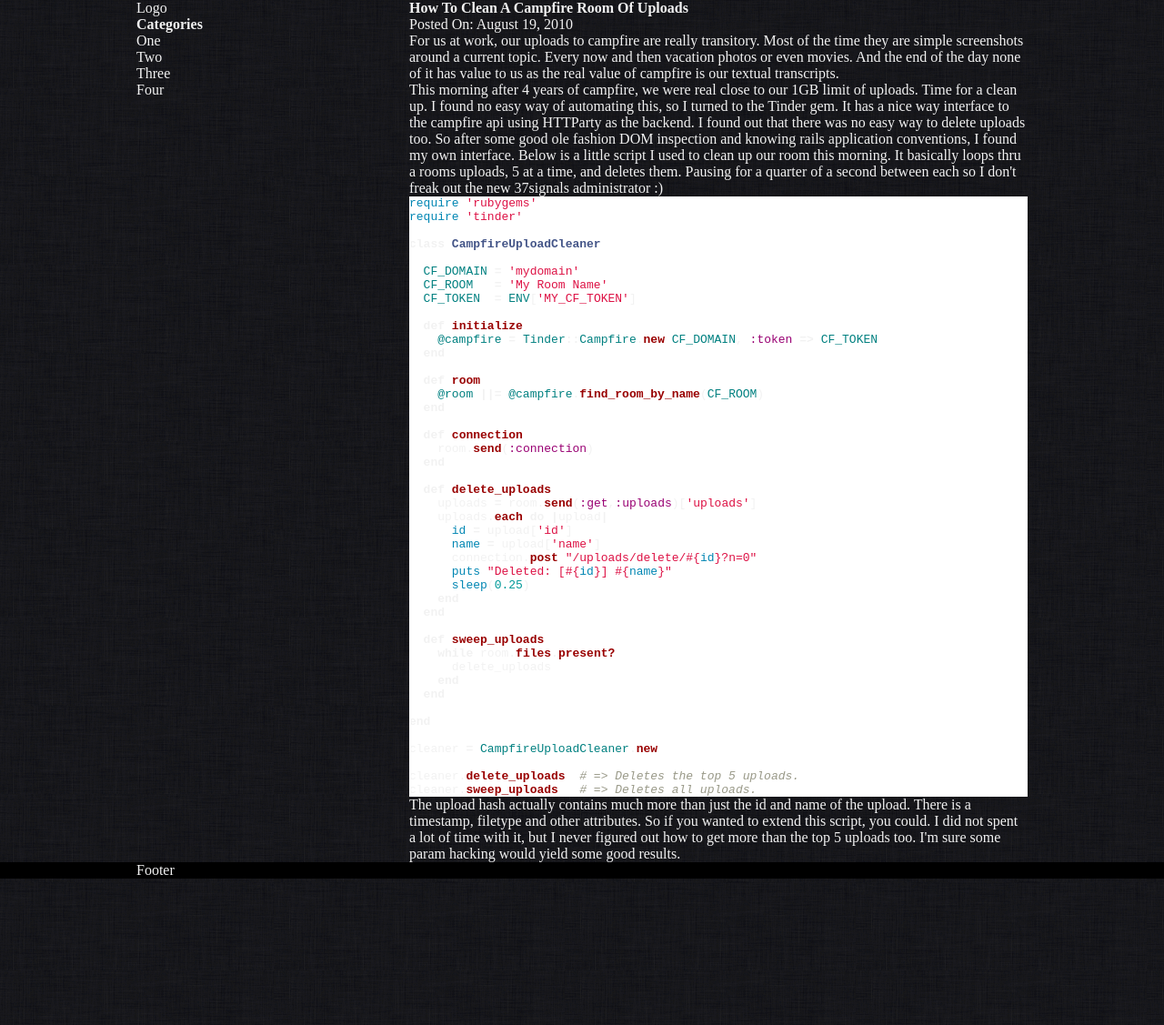
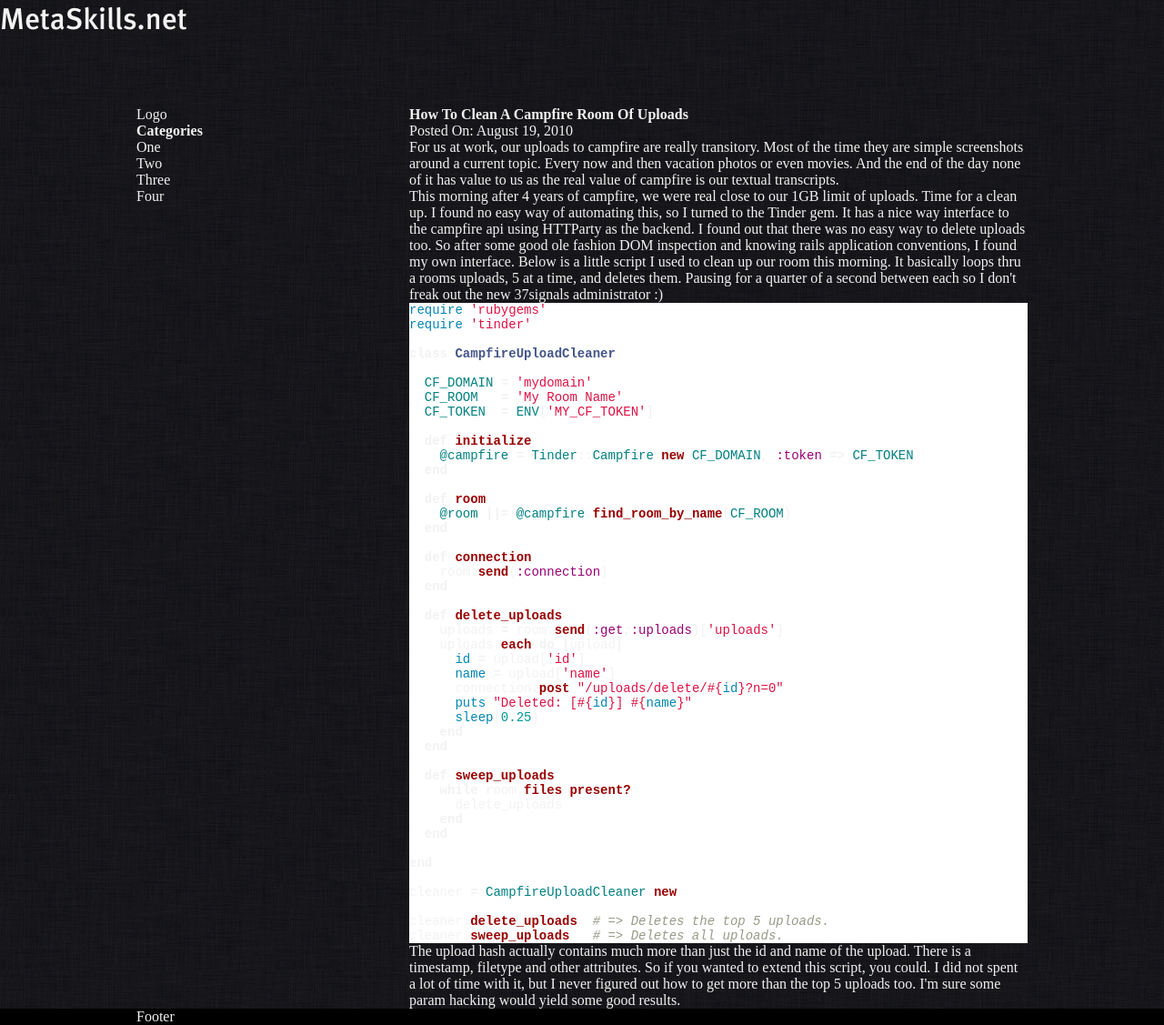
Before and after one commit to codefriendly/metaskills.net, a Jekyll site: the page built from _posts/2010-08-19-how-to-clean-a-campfire-room-of-uploads.html, in a window 1280 px wide. Shown: the whole page at 91% size. Built offline with Jekyll 4.4.1, drawn with Linux system fonts in a browser that asks for light colours; before the commit the page ends 966 px from its top, so only the background shows below that.

Commit message:
New fonts, start header.

```diff
--- a/README.textile
+++ b/README.textile
@@ -9,6 +9,8 @@ h1. Todo
 * Think about google sitemap again.
 * Consider using feedburner vs my own alternate atom?
   - Consider this XML too. https://github.com/metajack/metajack.im/blob/master/atom.xml
+* Consider doing HP with summarize
+  http://intridea.com/2010/12/3/summarize-a-ruby-c-binding-for-open-text-summarizer
 
 
 h1. Development Setup
@@ -29,4 +31,4 @@ Remember to add /opt/local/Library/Frameworks/Python.framework/Versions/2.6/bin
 
 h1. License
 
-All blog content and images are Copyright (c) 2006-2011, Kenneth Todd Collins. Use is strictly forbidden unless consent is given. Only jekyll plugins and helpers are MIT Licensed.
+All blog content and images are Copyright (c) 2006-2011, Ken Collins. Use is strictly forbidden unless consent is given. Only jekyll plugins and helpers are MIT Licensed.
--- a/_config.yml
+++ b/_config.yml
@@ -4,7 +4,6 @@ pygments: true
 exclude:
 - Gemfile
 - Gemfile.lock
-- README.txt
-- sass
+- README.textile
 - z_metadata
 - z_metatheme
--- a/_layouts/default.html
+++ b/_layouts/default.html
@@ -11,6 +11,9 @@
     <script src="/resource/site.js"></script>
   </head>
   <body>
+    <header id="mast">
+      MetaSkills.net
+    </header>
     <section id="page">
       <section id="content">
         {{ content }}
@@ -26,7 +29,7 @@
         </ul>
       </nav>
     </section>
-    <footer>
+    <footer id="foot">
   	  <section>{% include footer.html %}</section>
   	</footer>
   </body>
--- a/resource/site.css
+++ b/resource/site.css
@@ -72,36 +72,48 @@ hr {
 input, select {
   vertical-align: middle; }
 
-/* SCSS - Features */
+/* SCSS - Variables */
 /* SCSS - Site Layout */
+@font-face {
+  font-family: MetaMedRoman;
+  src: url("/resource/font-meta-med.ttf") format("truetype"); }
+
+@font-face {
+  font-family: MetaMono;
+  src: url("/resource/font-meta-mono.ttf") format("truetype"); }
+
 body {
   color: #f2f2f2;
   background-color: #0d0d0d;
   background-image: url("/resource/bg.gif"); }
-  body #page {
-    position: relative;
+  body header#mast {
+    width: 100%;
+    height: 117px;
+    font-family: MetaMedRoman, sans-serif;
+    font-size: 33px; }
+  body section#page {
     width: 980px;
     margin: 0px auto; }
-    body #page nav {
-      position: absolute;
-      width: 280px;
-      top: 0px;
-      left: 0px; }
-    body #page #content {
-      position: relative;
-      width: 680px;
-      top: 0px;
-      left: 300px; }
-  body footer {
+    body section#page nav {
+      float: left;
+      position: fixed;
+      width: 280px; }
+    body section#page #content {
+      float: right;
+      width: 680px; }
+  body footer#foot {
     width: 100%;
+    clear: both;
     background-color: black; }
-    body footer section {
+    body footer#foot section {
       width: 980px;
       margin: 0px auto; }
 
 /* Pygment Highlight */
 .highlight {
-  background: #ffffff; }
+  background: #ffffff;
+  font-family: MetaMono, courier, monospace;
+  font-size: 14px; }
 
 .highlight .c {
   color: #999988;
```
Also changed, not shown: _sass/site.scss (+74 -60 lines), resource/font-meta-med.ttf (added), resource/font-meta-mono.ttf (added).
